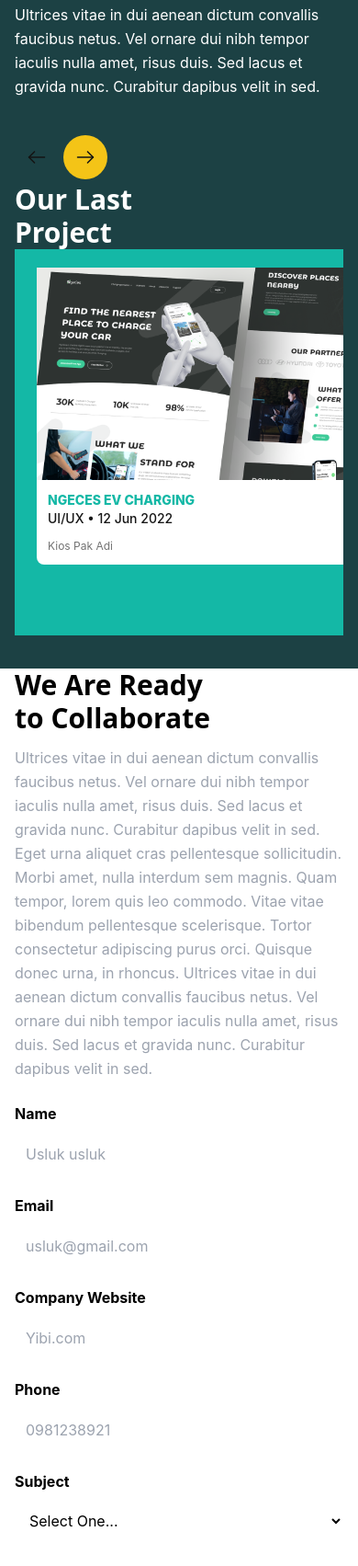
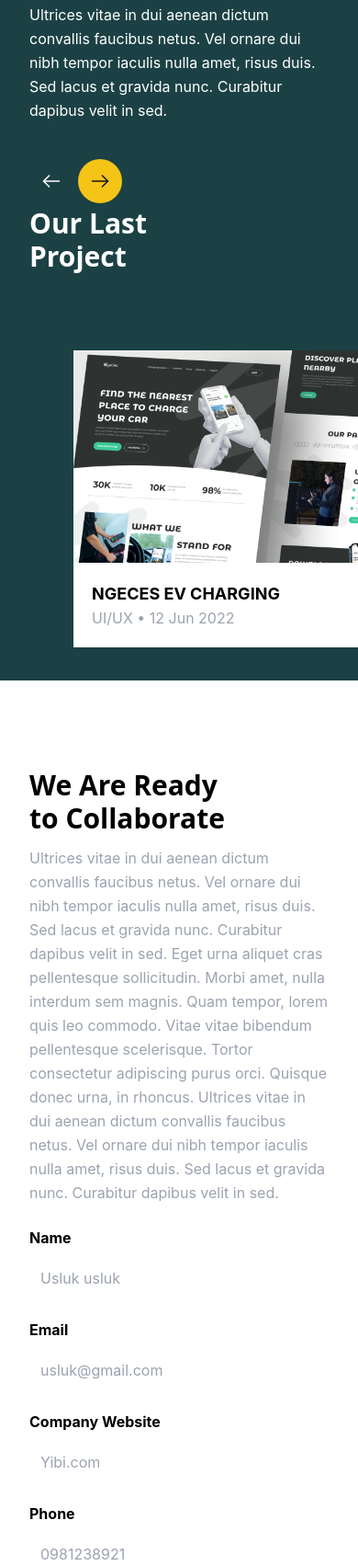
Before and after one commit to akhmadfaizabdulloh/tailwindcss-landingpage, a website: page public/mas-faris.html in a window 390 px wide. Shown: the part 3648-5351 px from the top of the page at 92% size. Drawn offline with Linux system fonts and the light colour scheme.

Commit message:
project section finish

```diff
--- a/public/mas-faris.html
+++ b/public/mas-faris.html
@@ -262,74 +262,79 @@
     <!-- Partner Section End -->
 
     <!-- Project Section Start -->
-    <section id="project" class="pt-36   pb-9 bg-darkestgreen">
+    <section id="project" class="pt-36 pb-9 bg-darkestgreen lg:h-screen">
       <div class="container lg:px-16">
         <div class="flex flex-wrap">
-          <div class="w-full self-center lg:pr-4 lg:w-1/2">
+          <div class="w-full px-4 self-center lg:pr-4 lg:w-1/2">
             <p class="text-base text-white mb-10 leading-relaxed">Ultrices vitae in dui aenean dictum convallis faucibus netus. Vel ornare dui nibh tempor iaculis nulla amet, risus duis. Sed lacus et gravida nunc. Curabitur dapibus velit in sed.</p>
             <div class="w-full md:px-2">
-              <button href="#" id="submit" rel="noopener noreferrer" class="inline-flex items-center font-semibold text-black bg-transparent py-3 px-3 rounded-full hover:shadow-lg hover:opacity-80 transition duration-300 ease-in-out">
-                <img src="/public/asset/arrow-left.svg" alt="Chat">
+              <button href="#" id="submit" rel="noopener noreferrer" class="inline-flex items-center font-semibold text-white bg-transparent py-3 px-3 rounded-full hover:shadow-lg hover:opacity-80 transition duration-300 ease-in-out">
+                <img src="/public/asset/arrow-white.svg" alt="arrow-left">
               </button>
               <button href="#" id="submit" rel="noopener noreferrer" class="inline-flex items-center font-semibold text-black bg-yellow py-3 px-3 rounded-full hover:shadow-lg hover:opacity-80 transition duration-300 ease-in-out">
-                <img src="/public/asset/arrow-right.svg" alt="Chat">
+                <img src="/public/asset/arrow-right.svg" alt="arrow-right">
               </button>
             </div>
           </div>
-          <div class="w-full self-start lg:pl-4 lg:w-1/2">
+          <div class="w-full px-4 self-start lg:pl-4 lg:w-1/2">
             <h1 class="block font-sans font-extrabold text-white text-3xl lg:text-6xl mt-1">Our Last<br>Project</h1>
-
+          </div>
+        </div>
       </div>
 
-        </div>
-        <div class="bg-primary pl-6 py-5">
+        <div class="bg-transparent mt-20 pt-1 pl-20">
           <div class="flex overflow-x-scroll no-scrollbar">
             <div class="inline-block mr-3">
                 <div class="w-96">
-                      <img src="img/project/project1.png" alt="Project 1" class="w-full">
+                    <img src="img/project/project1.png" alt="Project 1" class="w-96 h-[231px]">
                     <div class="card-content">
                         <p class="card-title">NGECES EV CHARGING</p>
                         <p class="card-subtitle">UI/UX • 12 Jun 2022</p>
-                          <p class="card-caption">Kios Pak Adi</p>
                     </div>
                 </div>
             </div>
             <div class="inline-block mr-3">
                 <div class="w-96">
-                      <img src="img/project/project2.png" alt="Project 2" class="w-full">
+                    <img src="img/project/project2.png" alt="Project 2" class="w-96 h-[231px]">
                     <div class="card-content">
                         <p class="card-title">OSU</p>
                         <p class="card-subtitle">SEO Writing • 07 Jun 2022</p>
-                          <p class="card-caption">Kios Pak Adi</p>
                     </div>
                 </div>
             </div>
             <div class="inline-block mr-3">
                 <div class="w-96">
-                      <img src="img/project/project3.png" alt="Project 3" class="w-full">
+                    <img src="img/project/project3.png" alt="Project 3" class="w-96 h-[231px]">
                     <div class="card-content">
-                          <p class="card-title">Hilink Mobile App</p>
+                        <p class="card-title">HILINK MOBILE APP</p>
                         <p class="card-subtitle">Development • 09 Jun 2022</p>
-                          <p class="card-caption">Kios Pak Adi</p>
+                    </div>
+                </div>
+            </div>
+            <div class="inline-block mr-3">
+              <div class="w-96">
+                  <img src="img/project/project1.png" alt="Project 4" class="w-96 h-[231px]">
+                  <div class="card-content">
+                      <p class="card-title">NGECES EV CHARGING</p>
+                      <p class="card-subtitle">UI/UX • 12 Jun 2022</p>
                   </div>
               </div>
           </div>
         </div>
-          </div>
-      </div>
+
     </section>
     <!-- Project Section End -->
 
     <!-- Collab Section Start -->
-    <section id="project" class="pb-36">
-      <div class="container lg:px-16">
+    <section id="project" class="pt-24 pb-36">
+      <div class="container lg:px-16 lg:pt-32">
         <div class="flex flex-wrap">
 
-          <div class="w-full self-start lg:pr-4 lg:w-1/2">
+          <div class="w-full px-4 self-start lg:pr-4 lg:w-1/2">
             <h1 class="block font-sans font-extrabold text-black text-3xl lg:text-6xl mb-3">We Are Ready<br>to Collaborate</h1>
             <p class="text-gray-400 text-base mb-6 leading-relaxed">Ultrices vitae in dui aenean dictum convallis faucibus netus. Vel ornare dui nibh tempor iaculis nulla amet, risus duis. Sed lacus et gravida nunc. Curabitur dapibus velit in sed. Eget urna aliquet cras pellentesque sollicitudin. Morbi amet, nulla interdum sem magnis. Quam tempor, lorem quis leo commodo. Vitae vitae bibendum pellentesque scelerisque. Tortor consectetur adipiscing purus orci. Quisque donec urna, in rhoncus. Ultrices vitae in dui aenean dictum convallis faucibus netus. Vel ornare dui nibh tempor iaculis nulla amet, risus duis. Sed lacus et gravida nunc. Curabitur dapibus velit in sed.</p>
           </div>
-          <div class="w-full self-start lg:pl-4 lg:w-1/2">
+          <div class="w-full px-4 self-start lg:pl-4 lg:w-1/2">
             <form>
               <div class="flex flex-wrap">
                   <div class="w-full md:w-1/2 mb-5 md:px-2">
--- a/src/input.css
+++ b/src/input.css
@@ -34,7 +34,7 @@
 
 
   .card-content {
-      @apply bg-white p-3 rounded-b-lg;
+      @apply bg-white p-5;
   }
 
   .card-content.card-shadow {
@@ -42,11 +42,11 @@
   }
 
   .card-title {
-      @apply text-sm font-extrabold text-primary truncate;
+      @apply text-lg font-bold text-black truncate;
   }
 
   .card-subtitle {
-      @apply text-sm font-medium text-neutral-900 truncate;
+      @apply text-base font-normal text-gray-400 truncate;
   }
 
   .card-caption {
```
Also changed, not shown: public/asset/arrow-white.svg (added), public/css/style.css. Lines whose indentation alone changed are shown as unchanged.
